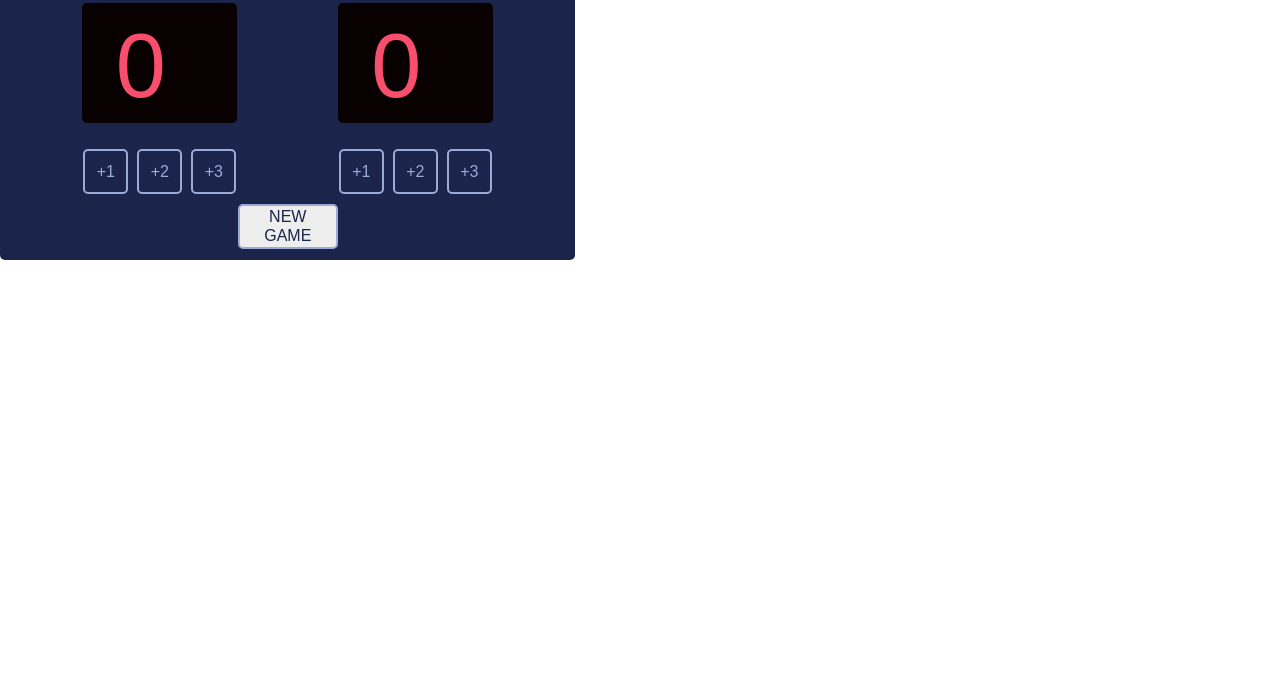
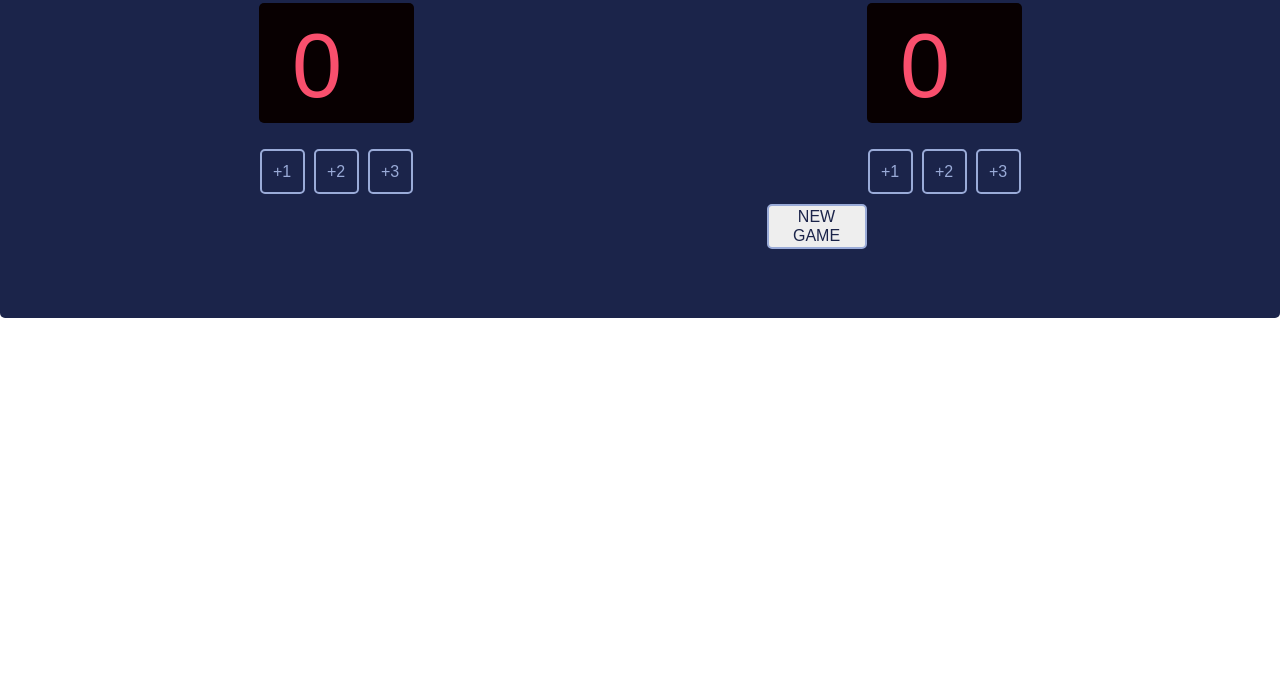
Before and after one commit to AbramKanime/frontend_web_development, a website built with Vite: page basketball_scoreboard/index.html in a window 1280 px wide. Shown: the part 125-800 px from the top of the page. Built offline with nearby package versions, Linux system fonts and the light colour scheme; a web font is replaced by a local one.

Commit message:
updated the width and height of the body

```diff
--- a/basketball_scoreboard/index.css
+++ b/basketball_scoreboard/index.css
@@ -1,13 +1,16 @@
 body {
     margin: 0;
+    min-height: 100vh;
+    width: auto;
 }
 
 .container {
     display: flex;
     justify-content: space-around;
     background: #1B244A;
-    height: 385px;
+    /*height: 385px;
     width: 575px;
+    */
     border-radius: 5px;
 
 }
```
